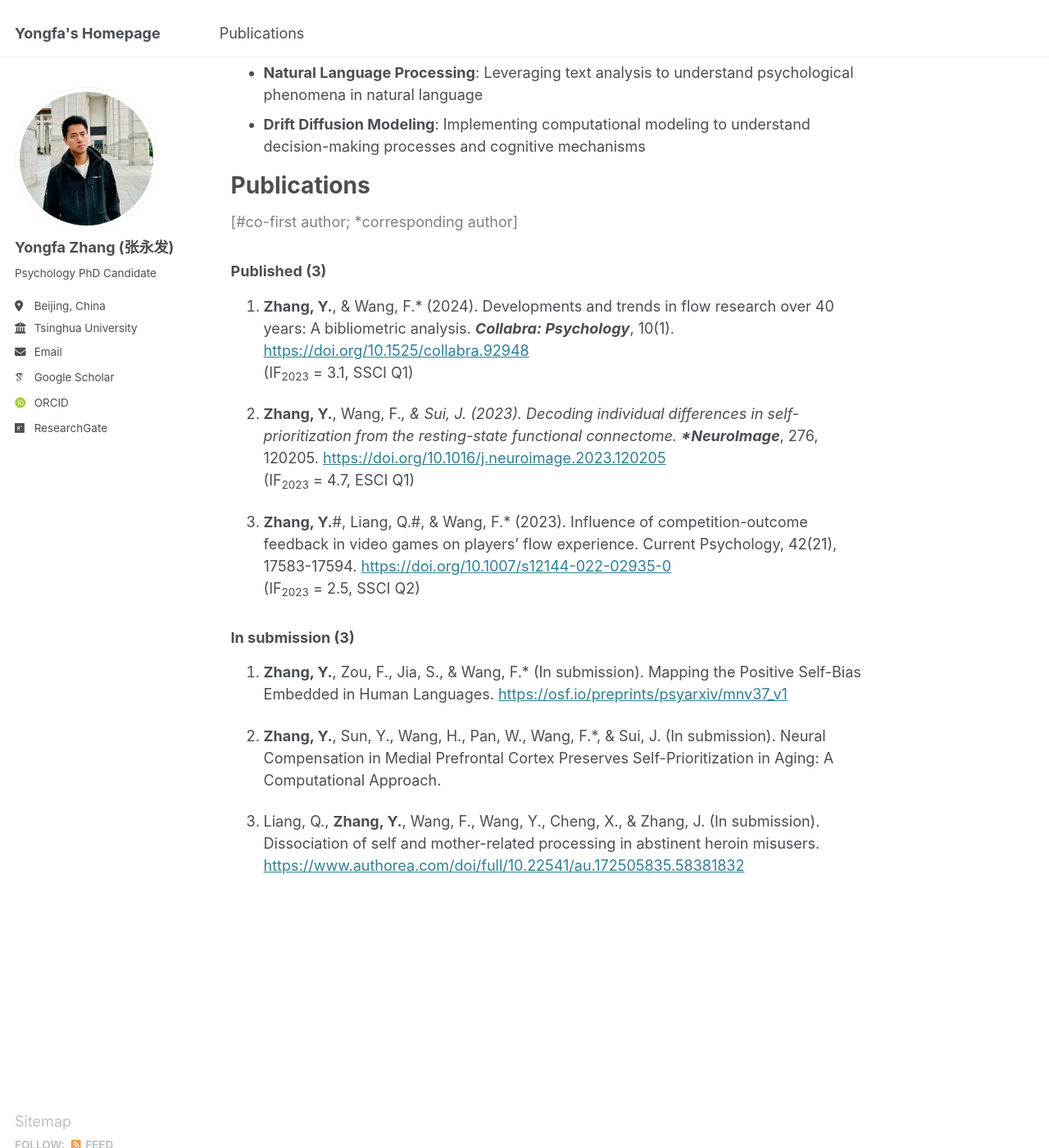
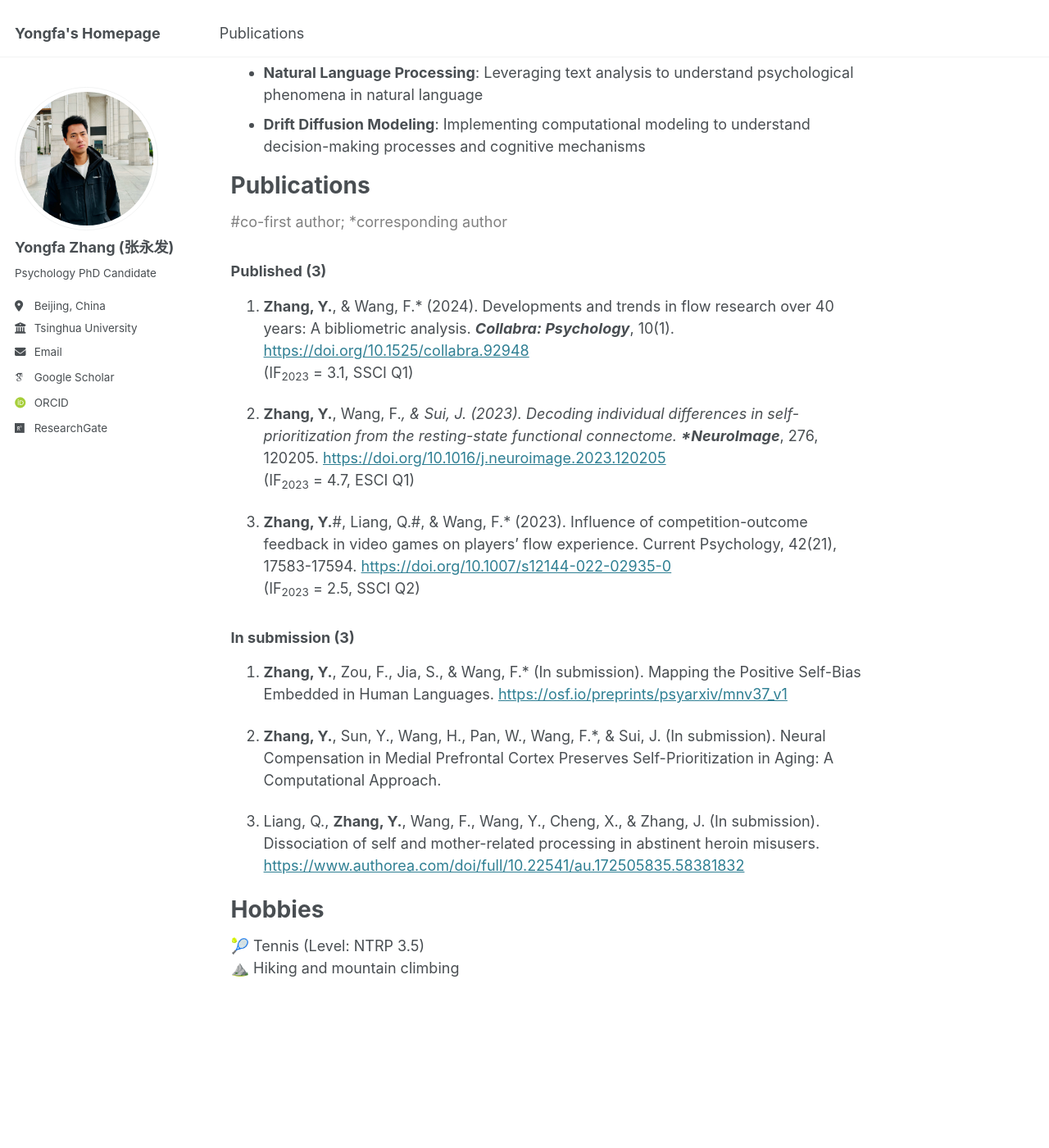
Before and after one commit to zyf09/zyf09.github.io, a Jekyll site: the page built from _pages/about.md, in a window 1280 px wide and 1400 px high, scrolled down 701 px. Shown: the whole window at 82% size. Built offline with Jekyll 4.4.1, drawn with Linux system fonts in a browser that asks for light colours; some web fonts are replaced.

Commit message:
Update about.md

```diff
--- a/_pages/about.md
+++ b/_pages/about.md
@@ -30,7 +30,7 @@ My research interests focus on utilizing various technological approaches to add
 
 Publications
 ======
-<span style="color: grey;">[#co-first author; *corresponding author]</span>
+<span style="color: grey;">#co-first author; *corresponding author</span>
 ### Published (3)
 1. **Zhang, Y.**, & Wang, F.* (2024). Developments and trends in flow research over 40 years: A bibliometric analysis. ***Collabra: Psychology***, 10(1). [https://doi.org/10.1525/collabra.92948](https://doi.org/10.1525/collabra.92948)
 <!-- 📄[Download PDF]   -->
@@ -55,3 +55,10 @@ Publications
 2. **Zhang, Y.**, Sun, Y., Wang, H., Pan, W., Wang, F.*, & Sui, J. (In submission). Neural Compensation in Medial Prefrontal Cortex Preserves Self-Prioritization in Aging: A Computational Approach.
 
 3. Liang, Q., **Zhang, Y.**, Wang, F., Wang, Y., Cheng, X., & Zhang, J. (In submission). Dissociation of self and mother-related processing in abstinent heroin misusers. [https://www.authorea.com/doi/full/10.22541/au.172505835.58381832](https://www.authorea.com/doi/full/10.22541/au.172505835.58381832)
+
+
+
+Hobbies
+======
+🎾 Tennis (Level: NTRP 3.5)
+⛰️ Hiking and mountain climbing
```
